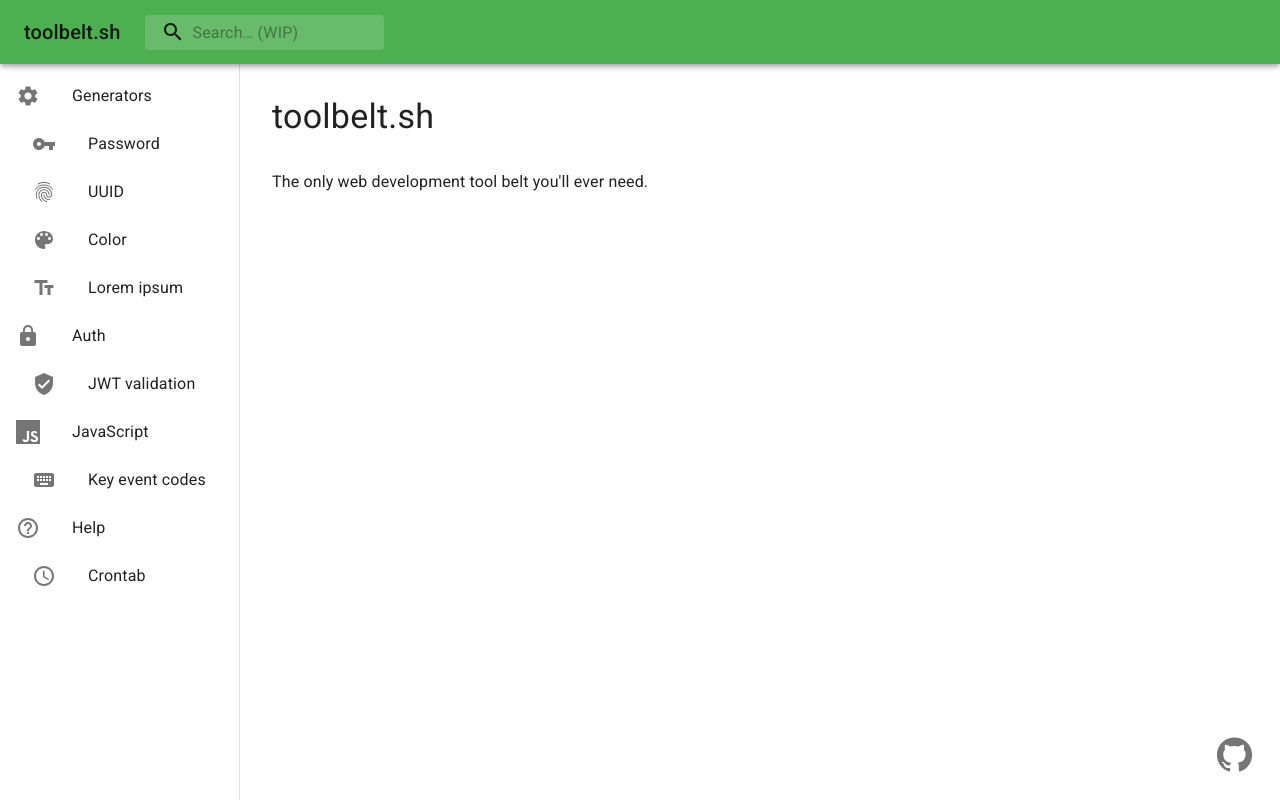
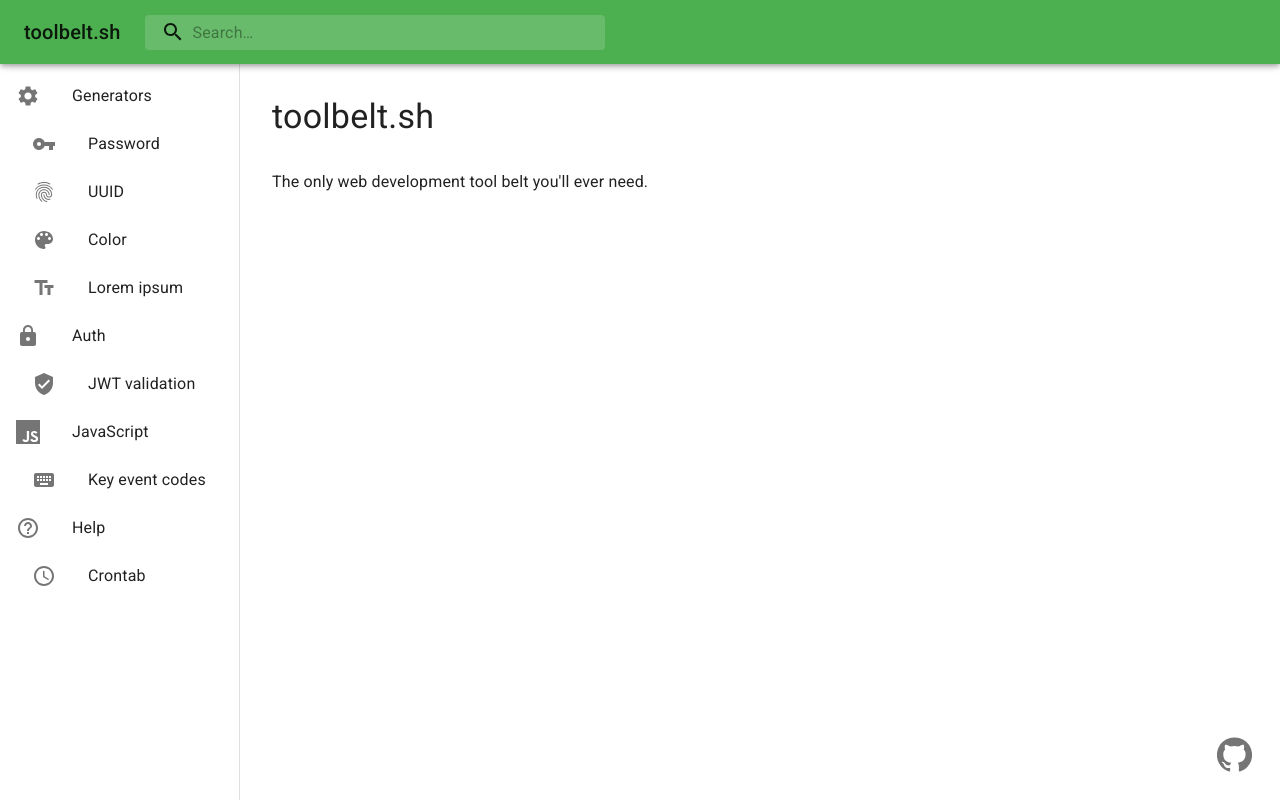
Before and after one commit to fcaylus/toolbelt.sh, a Next.js app: page / in a window 1280 px wide. Built offline with nearby package versions, Linux system fonts and the light colour scheme.

Commit message:
Add a working search bar

```diff
--- a/package.json
+++ b/package.json
@@ -11,6 +11,8 @@
   "dependencies": {
     "@material-ui/core": "^4.11.3",
     "@material-ui/icons": "^4.11.2",
+    "@material-ui/lab": "^4.0.0-alpha.57",
+    "fuse.js": "^6.4.6",
     "next": "^10.0.8",
     "react": "^17.0.1",
     "react-dom": "^17.0.1"
--- a/src/components/Header/index.tsx
+++ b/src/components/Header/index.tsx
@@ -3,9 +3,12 @@ import { createStyles, fade, makeStyles, Theme } from '@material-ui/core/styles'
 import AppBar from '@material-ui/core/AppBar';
 import Toolbar from '@material-ui/core/Toolbar';
 import Typography from '@material-ui/core/Typography';
-import InputBase from '@material-ui/core/InputBase';
-import SearchIcon from '@material-ui/icons/Search';
 import Link from 'next/link';
+import useSearch from '../../hooks/useSearch';
+import { Autocomplete } from '@material-ui/lab';
+import { InputBase } from '@material-ui/core';
+import { Search } from '@material-ui/icons';
+import { useRouter } from 'next/router';
 
 const useStyles = makeStyles((theme: Theme) =>
   createStyles({
@@ -15,6 +18,9 @@ const useStyles = makeStyles((theme: Theme) =>
     link: {
       color: 'unset',
       textDecoration: 'none',
+    },
+    searchContainer: {
+      minWidth: '500px',
     },
     search: {
       position: 'relative',
@@ -37,6 +43,7 @@ const useStyles = makeStyles((theme: Theme) =>
       justifyContent: 'center',
     },
     inputRoot: {
+      width: '100%',
       color: 'inherit',
     },
     inputInput: {
@@ -50,6 +57,9 @@ const useStyles = makeStyles((theme: Theme) =>
 
 export default function Header() {
   const classes = useStyles();
+  const router = useRouter();
+
+  const { searchText, setSearchText, options } = useSearch();
 
   return (
     <AppBar position="fixed" className={classes.appBar}>
@@ -61,19 +71,38 @@ export default function Header() {
             </Typography>
           </a>
         </Link>
-        <div className={classes.search}>
+        <Autocomplete
+          freeSolo
+          disableClearable
+          options={options}
+          getOptionLabel={(option) => `${option.name} - ${option.category}`}
+          onChange={(e, value, reason) => {
+            if (typeof value !== 'string' && reason === 'select-option') {
+              router.push(value.path);
+            }
+          }}
+          className={classes.searchContainer}
+          renderInput={(params) => (
+            <div className={classes.search} ref={params.InputProps.ref}>
               <div className={classes.searchIcon}>
-            <SearchIcon />
+                <Search />
               </div>
               <InputBase
-            placeholder="Search… (WIP)"
+                placeholder="Search…"
                 classes={{
                   root: classes.inputRoot,
                   input: classes.inputInput,
                 }}
-            inputProps={{ 'aria-label': 'search' }}
+                inputProps={{
+                  'aria-label': 'search',
+                  ...params.inputProps,
+                }}
+                value={searchText}
+                onChange={(e) => setSearchText(e.target.value)}
               />
             </div>
+          )}
+        />
       </Toolbar>
     </AppBar>
   );
--- /dev/null
+++ b/src/hooks/useSearch.ts
@@ -0,0 +1,40 @@
+import { useEffect, useState } from 'react';
+import { Route, routes } from '../routes';
+import Fuse from 'fuse.js';
+
+const flattenRoutes = () => {
+  return routes
+    .map((category) =>
+      category.routes.map((route) => ({
+        ...route,
+        category: category.category,
+      }))
+    )
+    .flat();
+};
+
+const fuse = new Fuse(flattenRoutes(), {
+  isCaseSensitive: false,
+  keys: ['name', 'category'],
+});
+
+export default function useSearch() {
+  const [searchText, setSearchText] = useState<string>('');
+  const [options, setOptions] = useState<Route[]>([]);
+
+  const search = () => {
+    if (searchText === '') {
+      setOptions(flattenRoutes());
+      return;
+    }
+
+    const results = fuse.search(searchText).map((result) => result.item);
+    setOptions(results);
+  };
+
+  useEffect(() => {
+    search();
+  }, [searchText]);
+
+  return { searchText, setSearchText, options };
+}
--- a/src/routes.tsx
+++ b/src/routes.tsx
@@ -22,6 +22,7 @@ export interface Route {
   name: string;
   icon: any;
   path: string;
+  category?: string;
 }
 
 export const routes: RouteCategory[] = [
```
Also changed, not shown: 1 other file (tests, documents, lock files or other folders). Lines whose indentation alone changed are shown as unchanged.
